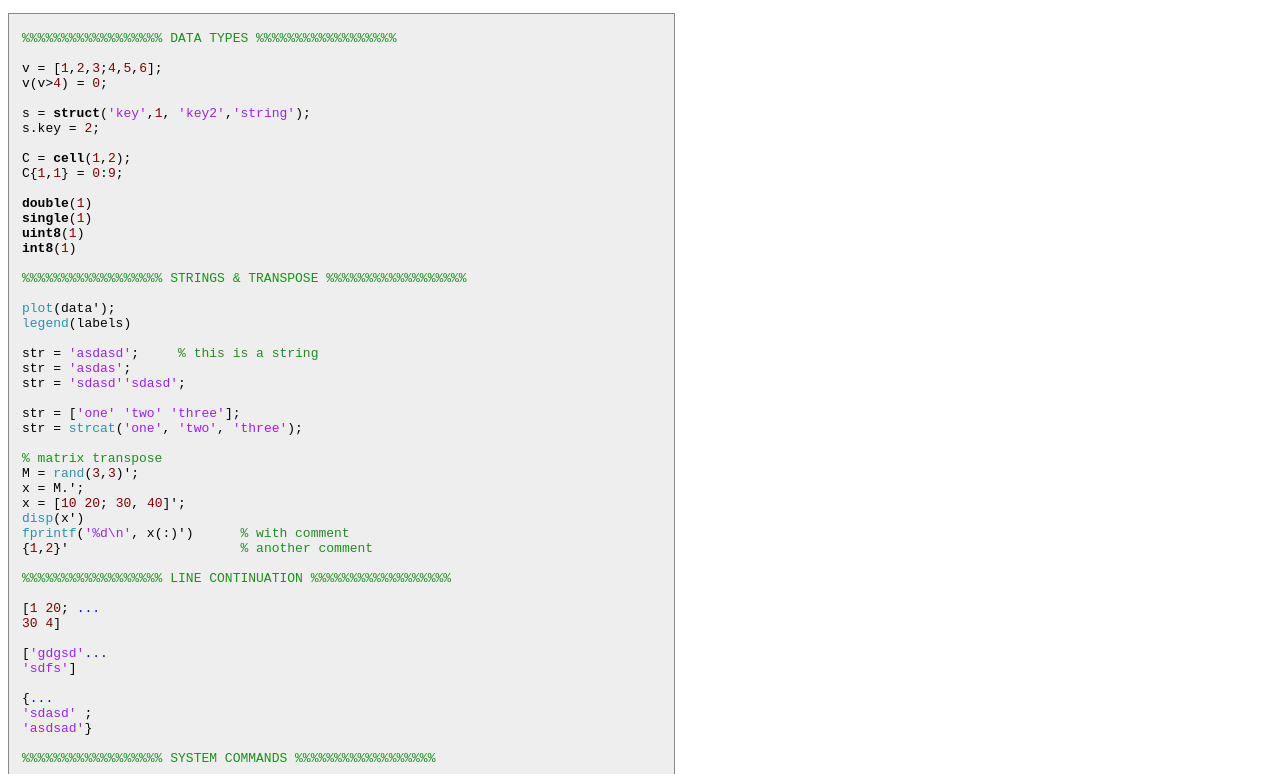
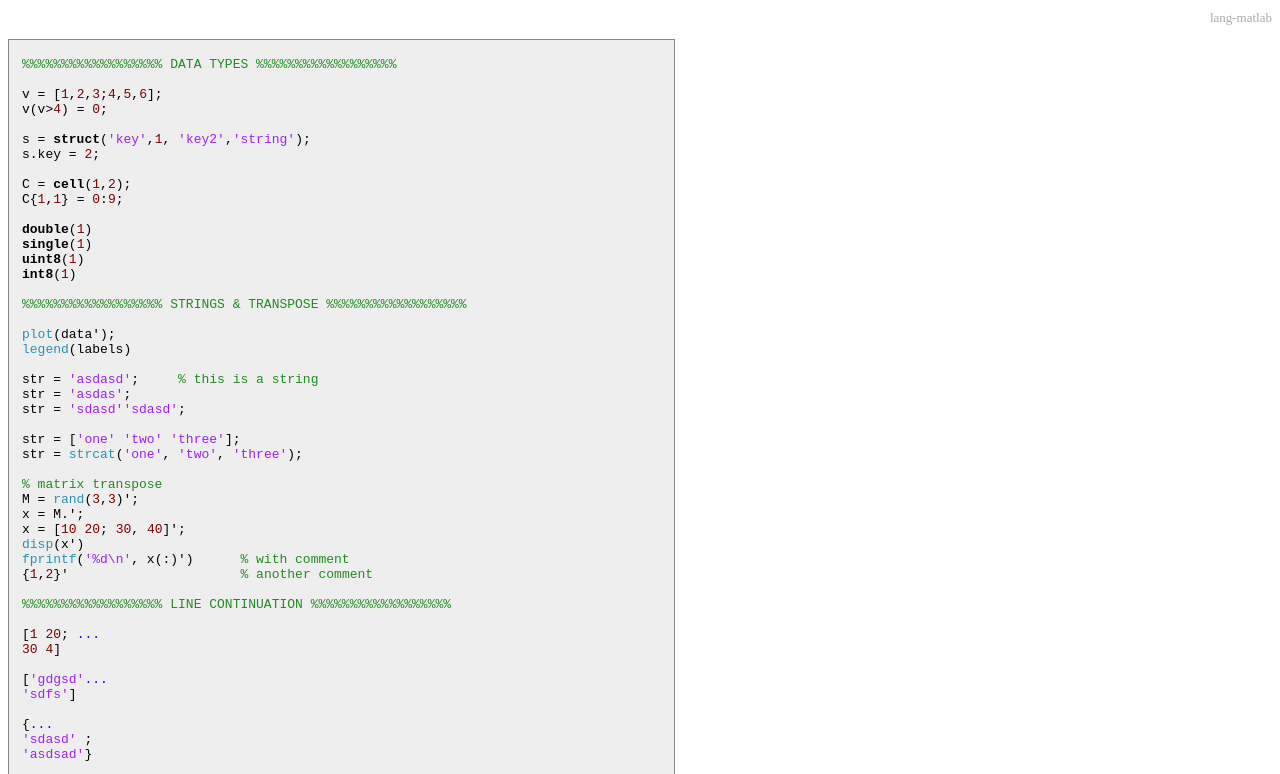
Before and after one commit to amroamroamro/prettify-matlab, a plain HTML site: page demo/index.html in a window 1280 px wide. Shown: the top 774 px of the page. Drawn offline with nearby package versions, Linux system fonts and the light colour scheme.

Commit message:
updated demo: allow choosing lang of syntax highlighting
code adapted from another userscript

```diff
--- a/demo/index.html
+++ b/demo/index.html
@@ -18,10 +18,16 @@
 		<script type="text/javascript" src="http://ajax.googleapis.com/ajax/libs/jquery/1.7.2/jquery.min.js"></script>
 		<script type="text/javascript" src="js/prettify.js"></script>
 		<script type="text/javascript" src="../js/lang-matlab.js"></script>
+		<script type="text/javascript" src="js/language-menu-selector.js"></script>
 		<script type="text/javascript">
 		jQuery(document).ready(function () {
 			// apply syntax highlighting
 			prettyPrint();
+
+			// add language selection menus (after a small delay)
+			setTimeout(function () {
+				create_language_menus();
+			}, 300);
 		});
 		</script>
 	</head>
--- /dev/null
+++ b/demo/js/language-menu-selector.js
@@ -0,0 +1,106 @@
+// Adapted from: http://userscripts.org/scripts/show/71052
+function create_language_menus() {
+	"use strict";
+
+	// languages CSS classes
+	var languages = ["default", "lang-html", "lang-c", "lang-java", "lang-cs",
+		"lang-sh", "lang-pl", "lang-py", "lang-rb", "lang-js", "lang-matlab"];
+
+	var makeClickHandler = function (pre, lang) {
+		// create closure
+		return function (e) {
+			// set new prettify class
+			pre.removeClass();
+			pre.addClass("prettyprint " + lang);
+
+			// change language indicated
+			pre.prev().children("a").text(lang);
+
+			// hide languge menu
+			pre.prev().find(".language-menu").slideToggle();
+
+			// re-apply syntax highlighting
+			prettyPrint();
+
+			// stop default link-clicking behaviour
+			e.preventDefault();
+		};
+	};
+
+	// add language selection menu to each <pre> block
+	$(".prettyprint").each(function () {
+		// <pre> block
+		var codePRE = $(this);
+
+		// current language used
+		var currLang = $.trim(this.className.replace('prettyprint', ''));
+		if (!currLang) { currLang = "default"; }
+
+		// create collapsable menu DIV
+		var menu = $("<div>").addClass("language-menu").css({
+			"position": "absolute",
+			"background-color": "#ccc",
+			"padding": "10px",
+			"left": "670px",
+			"top": "-10px",
+			"z-index": "777",
+			"width": "100px",
+			"font-size": "small",
+			"text-align": "left"
+		}).hide();
+
+		// populate it with entries for every language
+		var i;
+		for (i = 0; i < languages.length; i++) {
+			// create link, hook up the click event, and add it to menu
+			$("<a>", {
+				text: languages[i],
+				css: {'cursor': 'pointer'},
+				click: makeClickHandler(codePRE, languages[i])
+			}).appendTo(menu);
+			$("<br>").appendTo(menu);
+		}
+
+		// DIV with link to toggle menu
+		var d = $("<div>").addClass("language").css({
+			"text-align": "right",
+			"position": "relative"
+		});
+		$("<a>", {
+			text: currLang,
+			css: {'color': '#aaa', 'font-size': 'small', 'cursor': 'pointer'},
+			click: function (e) {
+				// toggle menu
+				$(this).parent().find(".language-menu").slideToggle();
+
+				// stop default link-clicking behaviour
+				e.preventDefault();
+			}
+		}).appendTo(d);
+		menu.appendTo(d);	// add menu to DIV
+
+		// add DIV to DOM
+		d.insertBefore(codePRE);
+	});
+}
+
+/*
+<div.language>
+	<a></a>
+	<div.language-menu>
+		<a></a>
+		<a></a>
+		<br/>
+	</div>
+<div>
+<pre.prettyprint>
+	<code></code>
+</pre>
+*/
+
+/*
+// add to onReady queue of SE scripts
+StackExchange.ready(function () {
+	create_language_menus();
+});
+*/
```
